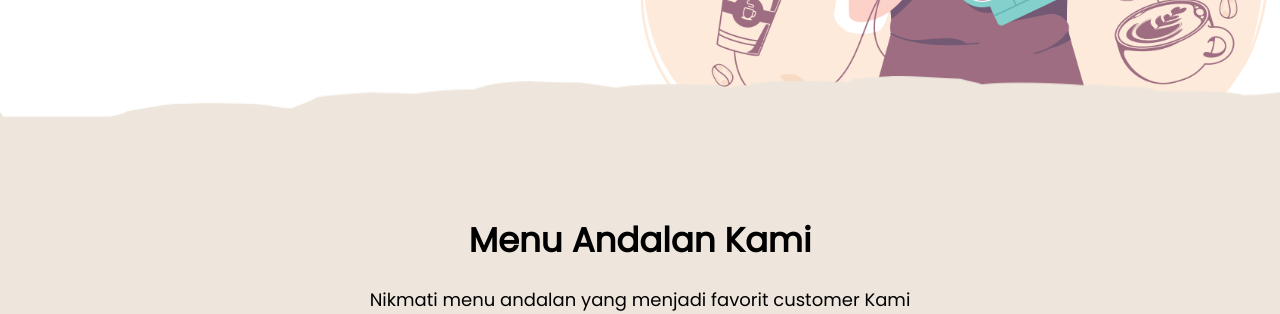
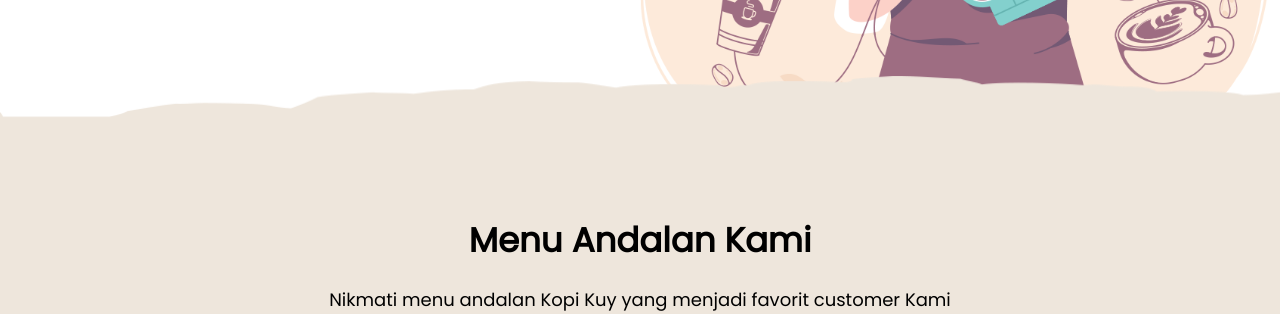
Before and after one commit to dwiaryatami/kopi-kuy, a plain HTML site: page index.html in a window 1280 px wide. Shown: the part 486-800 px from the top of the page. Drawn offline with Linux system fonts and the light colour scheme.

Commit message:
ganti best seller

```diff
--- a/index.html
+++ b/index.html
@@ -46,7 +46,7 @@
         </div>
         <section class="best-seller" id="best-seller">
             <h2 class="judul-best-seller"> Menu Andalan Kami</h2>
-            <p class="subjudul-best-seller"> Nikmati menu andalan yang menjadi favorit customer Kami</p>
+            <p class="subjudul-best-seller"> Nikmati menu andalan Kopi Kuy yang menjadi favorit customer Kami</p>
             <div class="row">
                 <div class="col-produk">
                     <img src="images/produk/product_capuchino.jpg" alt="">
```
